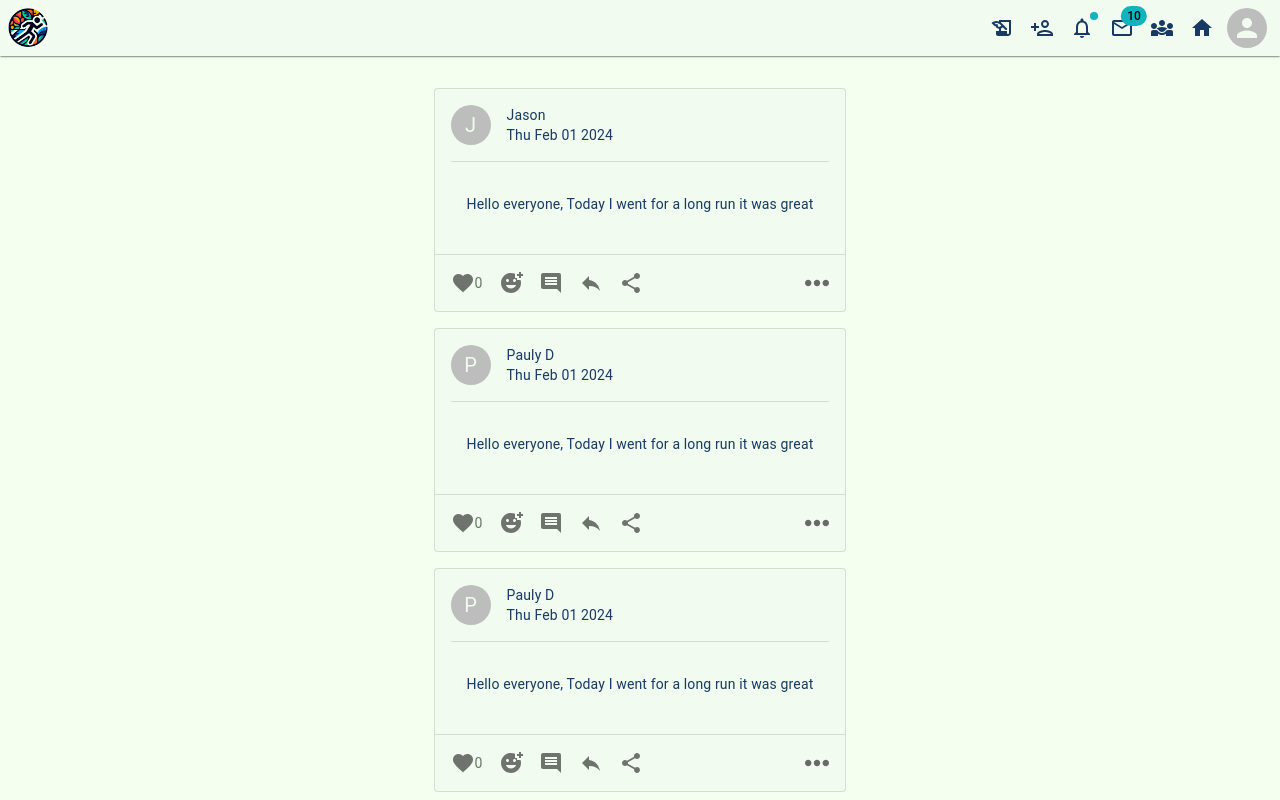
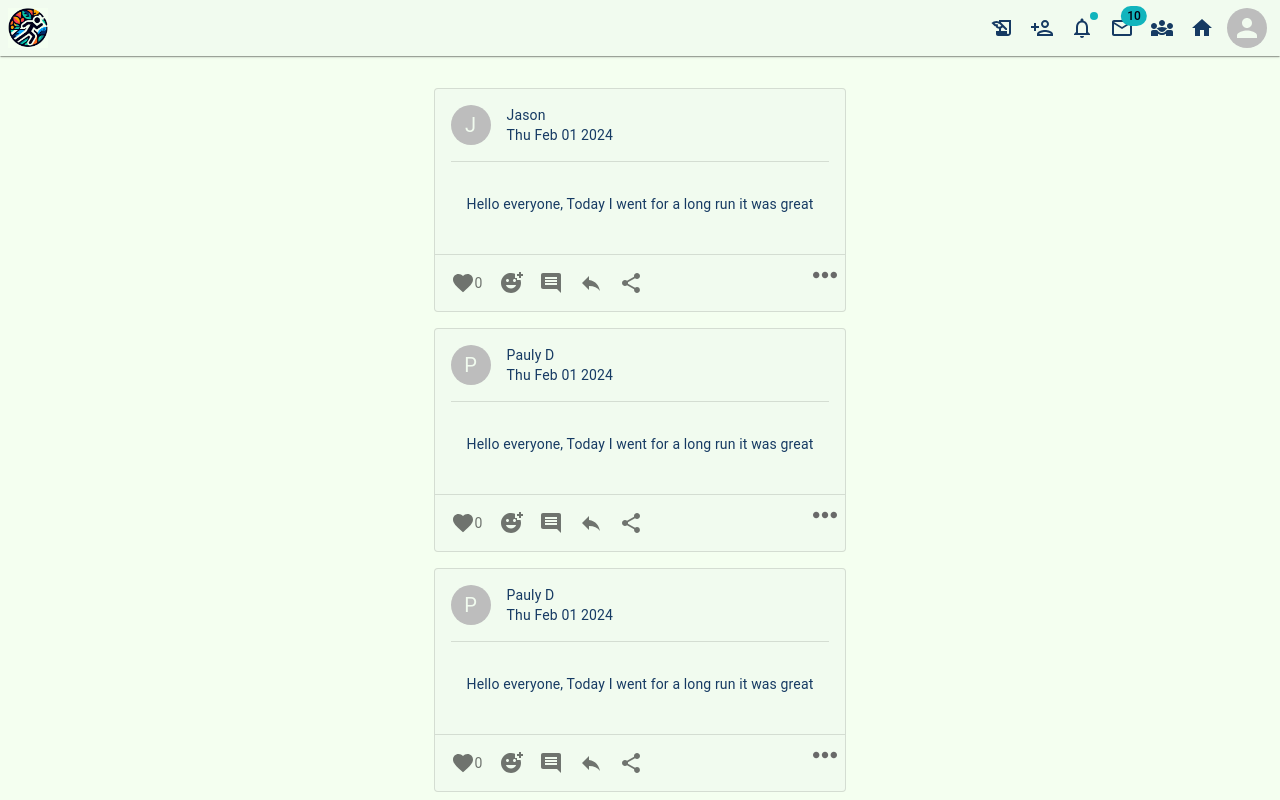
Before and after one commit to PaciorekJ/FitnessBytes, a React (Vite) app in the folder fitness-bytes-frontend/: page /auth/feed/1 in a window 1280 px wide. Shown: the top 800 px of the page. Built offline with nearby package versions, Linux system fonts and the light colour scheme.

Commit message:
Use material UI Ellipis

```diff
--- a/fitness-bytes-frontend/src/components/PostCard.tsx
+++ b/fitness-bytes-frontend/src/components/PostCard.tsx
@@ -64,9 +64,7 @@ const PostCard = ({ content, username, likes, timeCreated }: Post) => {
 								<ShareIcon />
 							</IconButton>
 						</Stack>
-						<IconButton aria-label="more option for this post">
-							<MoreOptions />
-						</IconButton>
+						<MoreOptions />
 					</Stack>
 				</CardActions>
 			</Paper>
```
